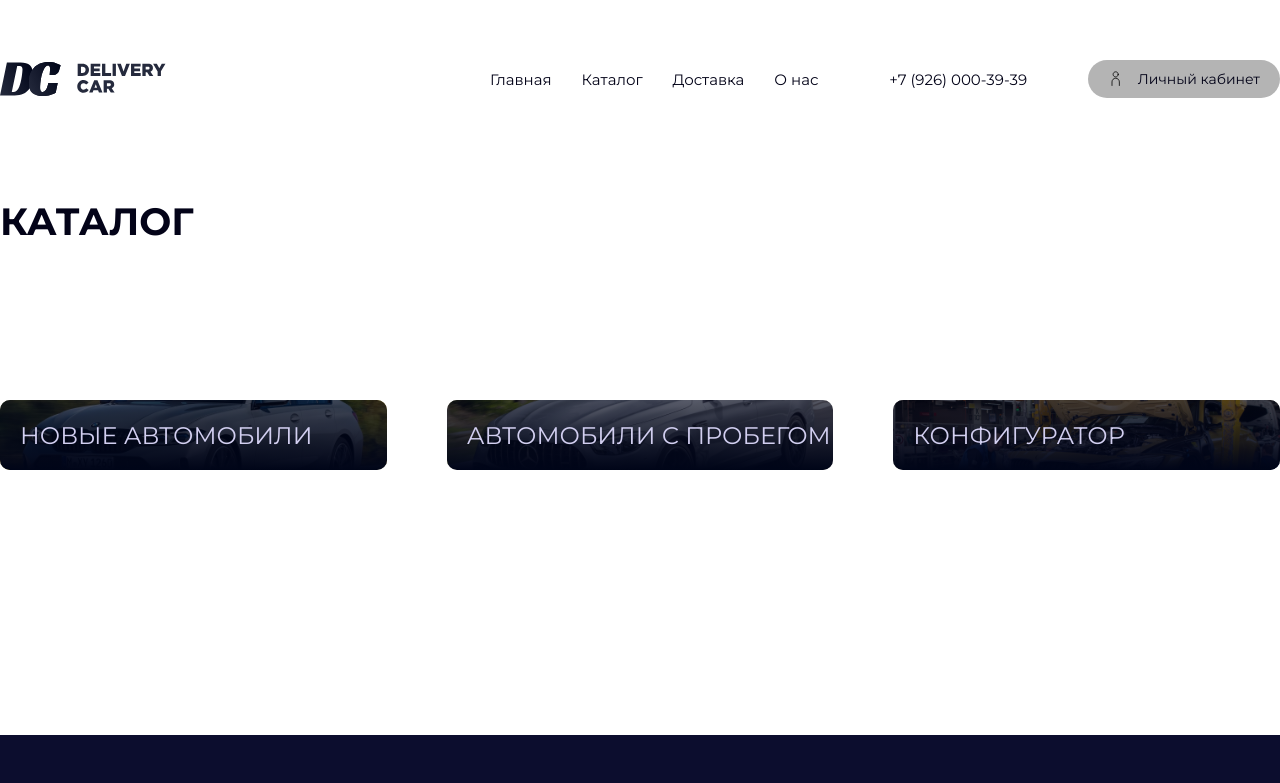
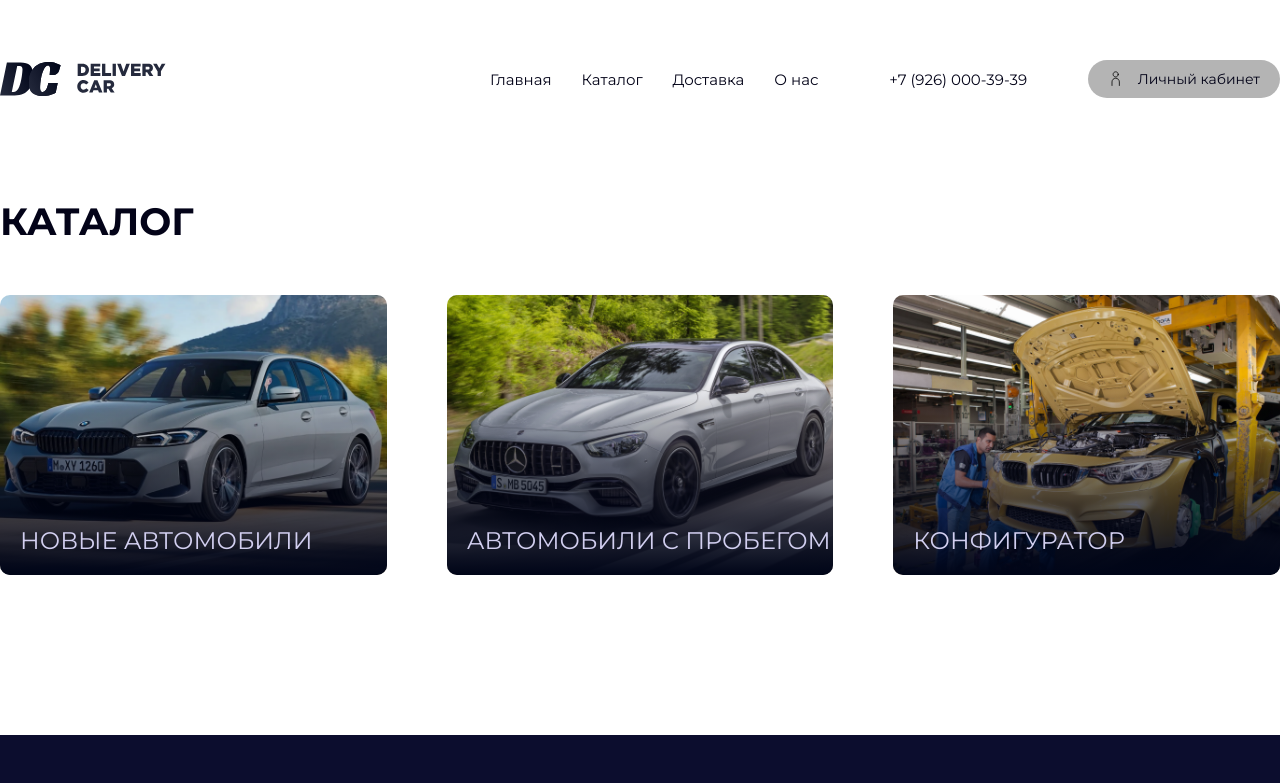
Before and after one commit to ValievE/DeliveryCar, a Vue app: page /catalog in a window 1280 px wide. Shown: the top 783 px of the page. Built offline with nearby package versions, Linux system fonts and the light colour scheme.

Commit message:
commit_2006_2341

```diff
--- a/src/pages/cabinetPage/orders/orders.css
+++ b/src/pages/cabinetPage/orders/orders.css
@@ -174,7 +174,7 @@
   height: 100%;
   flex-grow: 1;
   display: grid;
-  grid-template-columns: 30% 70%;
+  grid-template-columns: 40% 60%;
   grid-template-rows: repeat(1, 100%);
   overflow: hidden;
 }
@@ -213,6 +213,7 @@
   display: flex;
   flex-direction: column;
   justify-content: space-between;
+  width: 100%;
 }
 
 .delivery-status {
--- a/src/pages/catalogPage/catalogPage.vue
+++ b/src/pages/catalogPage/catalogPage.vue
@@ -16,9 +16,9 @@
           height:
             activeSelector === index
               ? (mobileMediaSize ? '300px' : '280px') || (tabletMediaSize ? '200px' : '280px')
-              : mobileMediaSize
+              : mobileMediaSize || tabletMediaSize
                 ? '100px'
-                : '70px'
+                : '280px'
         }"
         @click="setSelector(index)"
       >
```
